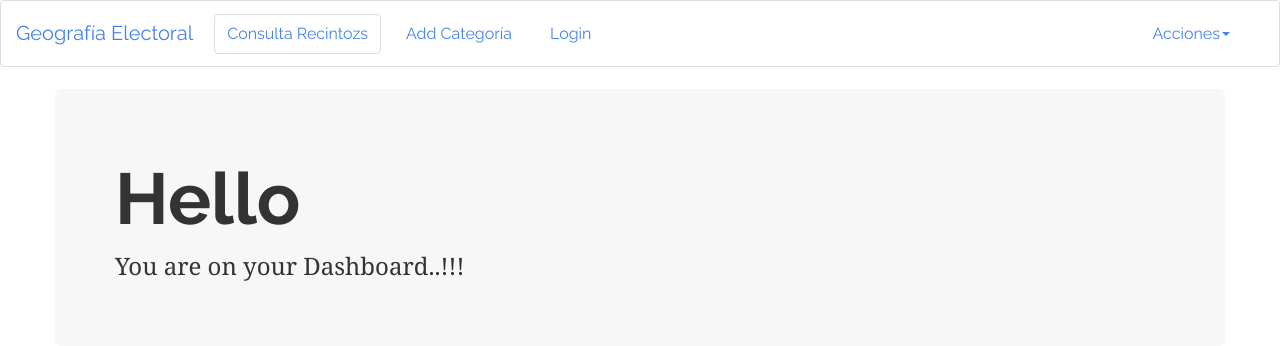
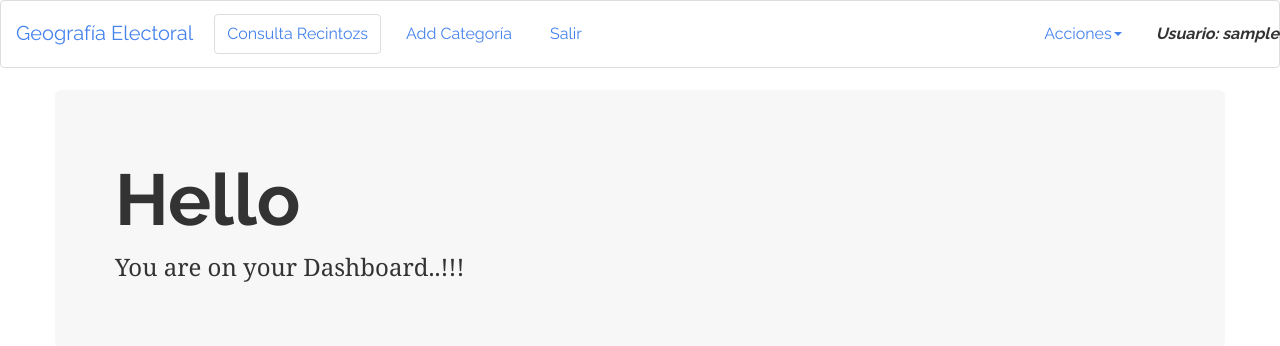
Before and after one commit to elricgonza/pge, a Django app: page / in a window 1280 px wide. Shown: the top 346 px of the page. Run offline with Django 3.2, Linux system fonts and the light colour scheme; the visitor is signed in with stand-in values (Sample User, id 1); some libraries are stand-ins or nearby versions.

Commit message:
Improved front base.html

```diff
--- a/templates/base.html
+++ b/templates/base.html
@@ -12,6 +12,10 @@
 
         <!-- Core CSS - Include with every page -->
             <link href="{% static 'css/bootstrap.min.css' %}" rel="stylesheet">
+        <!--
+        <link rel="stylesheet" href="https://maxcdn.bootstrapcdn.com/bootstrap/3.3.7/css/bootstrap.min.css">
+        -->
+
     </head>
 
     <body>
@@ -31,8 +35,16 @@
                         <!--<li class="active"><a href="#">Link <span class="sr-only">(current)</span></a></li>-->
                         <li align="left" class="active"><a href="/search" onclick="location.replace('http://localhost:8000/search'), '_top'">Consulta Recintozs</a></li>
                         <li><a href="/categoria/new" onclick="location.replace('http://localhost:8000/categoria/new'), '_top'">Add Categoría <span class="sr-only">(current)</span></a></li>
-                        <li><a href="/login" onclick="location.replace('http://localhost:8000/login'), '_top'">Login<span class="sr-only">(current)</span></a></li>
+                        {% if user.is_authenticated %}
+                        <li><a href="/logout" onclick="location.replace('http://localhost:8000/logout'), '_top'">Salir<span class="sr-only">(current)</span></a></li>
+                        <!--<p class="navbar-text navbar-right">Usuario: {{ user.username }}</p>-->
+                        {% else %}
+                        <li><a href="/login" onclick="location.replace('http://localhost:8000/login'), '_top'">Ingresar<span class="sr-only">(current)</span></a></li>
+                        {% endif %}
                     </ul>
+                    {% if user.is_authenticated %}
+                    <b><i><p class="navbar-text navbar-right">Usuario: {{ user.username }}</p></i></b>
+                    {% endif %}
 
 
                     <!--
```
Also changed, not shown: templates/search.html (+13 -2 lines). Lines whose indentation alone changed are shown as unchanged.
